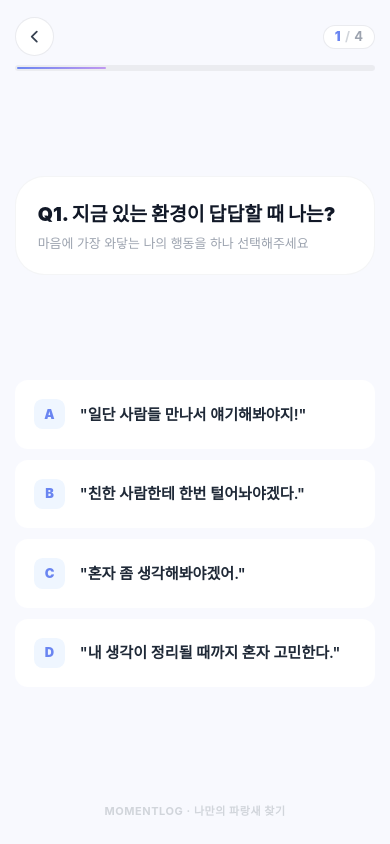
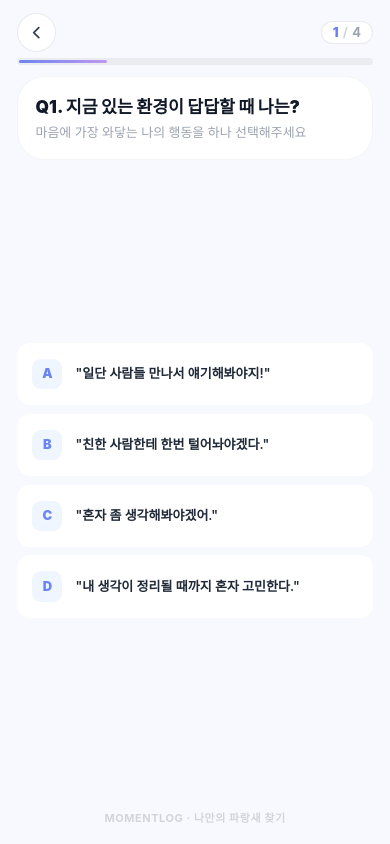
Before and after one commit to y0ungj1nchu/MomentLog, a React (Vite) app: page / in a window 390 px wide. Both pictures are taken after a click on the button "지금, 내 마음 확인하기 →". Built offline with nearby package versions, Linux system fonts and the light colour scheme; a web font is replaced by a local one.

Commit message:
fix(question): lock scrolling and fit QuestionStep within 100dvh for mobile devices

```diff
--- a/src/App.tsx
+++ b/src/App.tsx
@@ -164,7 +164,7 @@ export const App: React.FC = () => {
   };
 
   useEffect(() => {
-    if (step === 'landing') {
+    if (step !== 'main') {
       document.body.style.overflow = 'hidden';
       document.documentElement.style.overflow = 'hidden';
     } else {
@@ -180,7 +180,7 @@ export const App: React.FC = () => {
   return (
     <div
       className={`min-h-screen bg-[#F8F9FE] text-gray-800 font-sans selection:bg-[#C198F0] selection:text-white ${
-        step === 'landing' ? 'h-[100dvh] max-h-[100dvh] overflow-hidden' : ''
+        step !== 'main' ? 'h-[100dvh] max-h-[100dvh] overflow-hidden' : ''
       }`}
     >
       {step === 'landing' && (
--- a/src/components/QuestionStep.tsx
+++ b/src/components/QuestionStep.tsx
@@ -37,18 +37,18 @@ export const QuestionStep: React.FC<QuestionStepProps> = ({
   };
 
   return (
-    <section className="min-h-[100dvh] flex flex-col justify-between bg-[#F8F9FE] px-3.5 sm:px-4 py-3 sm:py-6 fade-enter overflow-y-auto">
+    <section className="h-[100dvh] max-h-[100dvh] w-full flex flex-col justify-between bg-[#F8F9FE] px-3 min-[380px]:px-4 py-2 min-[380px]:py-2.5 sm:py-5 fade-enter overflow-hidden select-none">
       {/* 핸드폰 세로 방향(Portrait) 기준 최적화 컨테이너 */}
-      <div className="w-full max-w-md mx-auto flex flex-col flex-1 justify-between gap-3 min-[380px]:gap-4 sm:gap-5 my-auto py-1 sm:py-2">
+      <div className="w-full max-w-md mx-auto flex flex-col flex-1 justify-between gap-2 min-[380px]:gap-2.5 sm:gap-4 my-auto h-full max-h-full py-0.5 sm:py-1">
 
         {/* 상단 네비게이션 바: 뒤로가기 버튼 & 진행률 */}
-        <div className="w-full">
-          <div className="flex items-center justify-between mb-2 sm:mb-2.5">
+        <div className="w-full flex-shrink-0">
+          <div className="flex items-center justify-between mb-1.5 sm:mb-2">
             {/* 뒤로가기 버튼 */}
             <button
               type="button"
               onClick={onBack}
-              className="w-9 h-9 sm:w-10 sm:h-10 rounded-full bg-white shadow-xs border border-gray-200/80 flex items-center justify-center text-gray-700 hover:text-gray-900 hover:bg-gray-50 active:scale-95 transition-all cursor-pointer"
+              className="w-8 h-8 min-[380px]:w-9 min-[380px]:h-9 sm:w-10 sm:h-10 rounded-full bg-white shadow-xs border border-gray-200/80 flex items-center justify-center text-gray-700 hover:text-gray-900 hover:bg-gray-50 active:scale-95 transition-all cursor-pointer"
               aria-label="이전 단계로 이동"
               title="이전으로 돌아가기"
             >
@@ -79,19 +79,19 @@ export const QuestionStep: React.FC<QuestionStepProps> = ({
         </div>
 
         {/* 질문 카드 (질문 위에 불필요한 '심리테스트 Q1' 라벨 제거) */}
-        <div className="bg-white rounded-[1.7rem] sm:rounded-[2rem] p-4 min-[380px]:p-5 sm:p-6 shadow-xs border border-gray-100/90 text-left">
-          <h2 className="text-base min-[380px]:text-lg sm:text-xl font-black text-gray-900 leading-snug break-keep">
+        <div className="question-card bg-white rounded-[1.3rem] min-[380px]:rounded-[1.6rem] sm:rounded-[2rem] p-3 min-[380px]:p-4 sm:p-5 shadow-xs border border-gray-100/90 text-left flex-shrink-0">
+          <h2 className="text-[15px] min-[380px]:text-base sm:text-lg font-black text-gray-900 leading-snug break-keep">
             {data.title}
           </h2>
           {data.description && (
-            <p className="text-[11px] min-[380px]:text-xs sm:text-sm text-gray-400 mt-1.5 sm:mt-2 font-medium break-keep">
+            <p className="text-[11px] min-[380px]:text-xs sm:text-sm text-gray-400 mt-1 font-medium break-keep">
               {data.description}
             </p>
           )}
         </div>
 
         {/* 4지선다 선택지 버튼 리스트 (핸드폰 세로 방향 1열 스택 배치) */}
-        <div className="flex flex-col gap-2 min-[380px]:gap-2.5 sm:gap-3 w-full">
+        <div className="flex flex-col gap-1.5 min-[380px]:gap-2 sm:gap-2.5 w-full flex-1 justify-center">
           {data.options.map((option) => {
             const isSelected = selectedId === option.id;
             return (
@@ -100,7 +100,7 @@ export const QuestionStep: React.FC<QuestionStepProps> = ({
                 type="button"
                 onClick={(e) => handleSelect(e, option)}
                 onTouchEnd={(e) => (e.currentTarget as HTMLButtonElement).blur()}
-                className={`w-full p-3 min-[380px]:p-4 rounded-xl sm:rounded-2xl bg-white border-2 flex items-center justify-between text-left transition-all duration-150 relative cursor-pointer active:scale-[0.98] select-none outline-none focus:outline-none focus:ring-0 min-h-[3.75rem] sm:min-h-[4.25rem] ${
+                className={`question-opt-btn w-full p-2.5 min-[380px]:p-3 sm:p-4 rounded-xl sm:rounded-2xl bg-white border-2 flex items-center justify-between text-left transition-all duration-150 relative cursor-pointer active:scale-[0.98] select-none outline-none focus:outline-none focus:ring-0 min-h-[3.25rem] min-[380px]:min-h-[3.6rem] sm:min-h-[4.25rem] ${
                   isSelected
                     ? isPurple
                       ? 'border-[#C198F0] ring-4 ring-[#C198F0]/30 shadow-[0_0_16px_rgba(193,152,240,0.45)] z-10'
@@ -110,9 +110,9 @@ export const QuestionStep: React.FC<QuestionStepProps> = ({
                     : 'border-transparent shadow-xs option-hover-blue'
                 }`}
               >
-                <div className="flex items-center gap-2.5 min-[380px]:gap-3.5 relative z-10 w-full pr-1">
+                <div className="flex items-center gap-2 min-[380px]:gap-3 relative z-10 w-full pr-1">
                   <span
-                    className={`flex-shrink-0 w-7 h-7 sm:w-9 sm:h-9 rounded-lg sm:rounded-xl font-black flex items-center justify-center text-xs sm:text-base transition-colors ${
+                    className={`flex-shrink-0 w-6 h-6 min-[380px]:w-7 min-[380px]:h-7 sm:w-9 sm:h-9 rounded-lg sm:rounded-xl font-black flex items-center justify-center text-xs sm:text-base transition-colors ${
                       isSelected
                         ? 'gradient-bg text-white shadow-xs'
                         : isPurple
@@ -122,7 +122,7 @@ export const QuestionStep: React.FC<QuestionStepProps> = ({
                   >
                     {option.label || option.id}
                   </span>
-                  <p className="text-gray-800 text-xs min-[380px]:text-sm sm:text-base font-semibold leading-snug break-keep flex-1">
+                  <p className="text-gray-800 text-xs min-[380px]:text-[13px] sm:text-base font-semibold leading-snug break-keep flex-1">
                     "{option.text}"
                   </p>
                 </div>
@@ -132,8 +132,8 @@ export const QuestionStep: React.FC<QuestionStepProps> = ({
         </div>
 
         {/* 하단 미니 브랜딩 문구 */}
-        <div className="text-center pt-1 pb-1">
-          <span className="text-[11px] font-bold text-gray-300 tracking-wider">
+        <div className="text-center pt-0.5 pb-0.5 flex-shrink-0">
+          <span className="text-[10px] min-[380px]:text-[11px] font-bold text-gray-300 tracking-wider">
             MOMENTLOG · 나만의 파랑새 찾기
           </span>
         </div>
--- a/src/index.css
+++ b/src/index.css
@@ -173,6 +173,14 @@ body {
     padding-bottom: 0.7rem !important;
     font-size: 0.9rem !important;
   }
+  .question-opt-btn {
+    min-height: 3.1rem !important;
+    padding-top: 0.55rem !important;
+    padding-bottom: 0.55rem !important;
+  }
+  .question-card {
+    padding: 0.75rem 0.85rem !important;
+  }
 }
 
 /* 화면 높이가 매우 작은 기기 (세로 높이 640px 이하, 가로 모드 등) 최적화 */
@@ -201,6 +209,14 @@ body {
     padding-bottom: 0.6rem !important;
     font-size: 0.85rem !important;
   }
+  .question-opt-btn {
+    min-height: 2.75rem !important;
+    padding-top: 0.4rem !important;
+    padding-bottom: 0.4rem !important;
+  }
+  .question-card {
+    padding: 0.6rem 0.75rem !important;
+  }
 }
 
 /* PC/마우스 환경에서만 hover 하이라이트 적용 (아이폰 등 모바일 터치 기기의 sticky hover 잔상 방지) */
```
